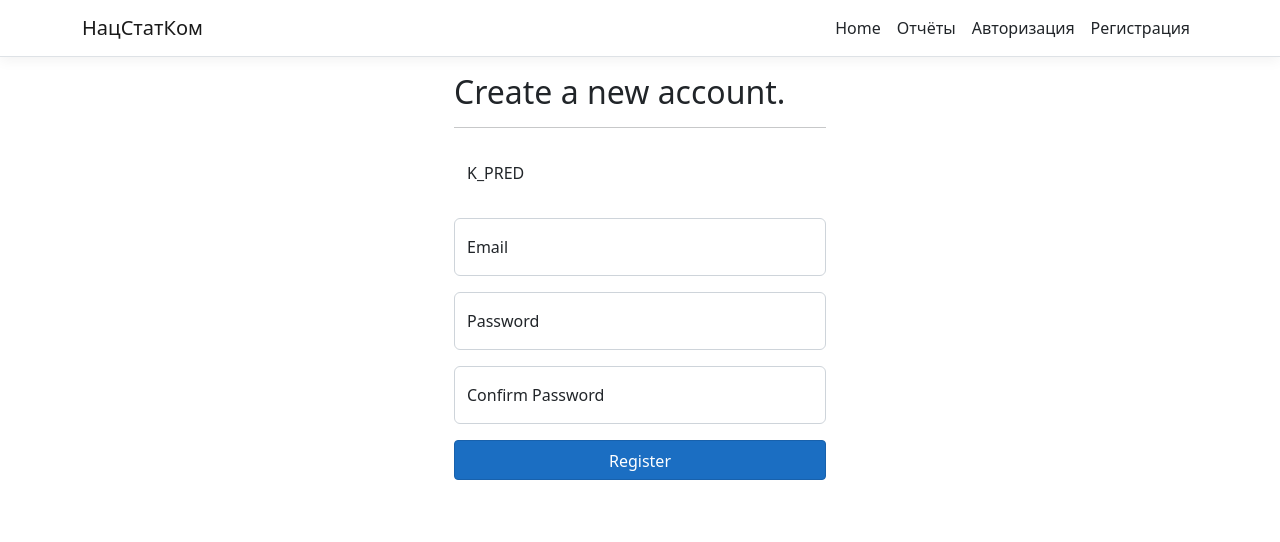
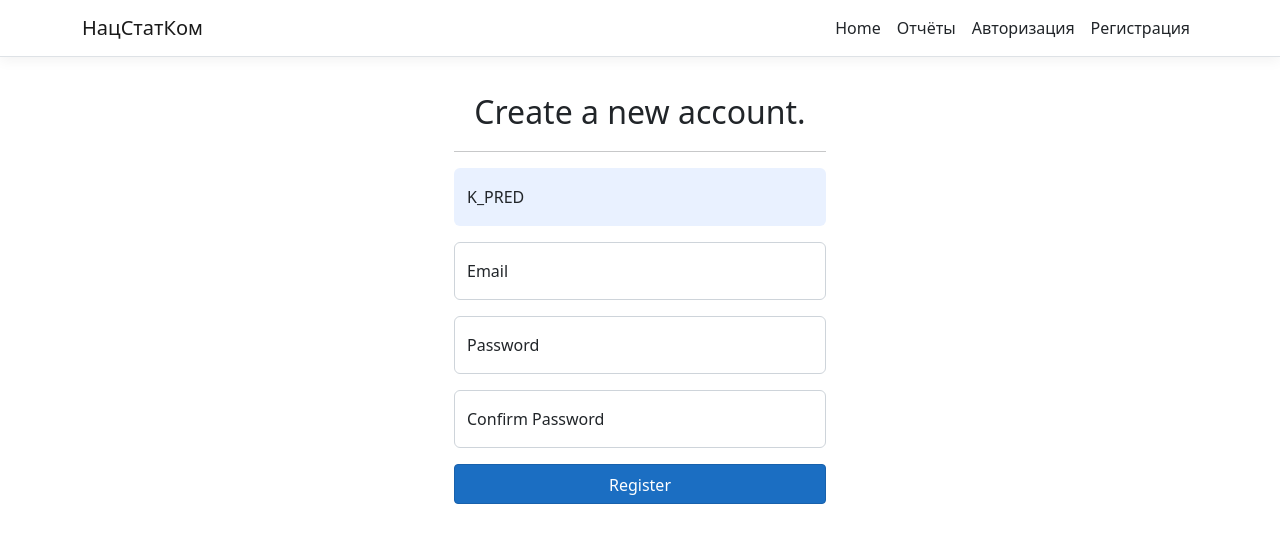
Before and after one commit to sinqx/NSCwebApiReact, a React (Create React App) app in the folder webApiReact/ClientApp/: page /api/register in a window 1280 px wide. Shown: the top 542 px of the page. Built offline with nearby package versions, Linux system fonts and the light colour scheme.

Commit message:
new styles for tables

```diff
--- a/webApiReact/ClientApp/src/components/UserReportInfo.css
+++ b/webApiReact/ClientApp/src/components/UserReportInfo.css
@@ -1,31 +1,67 @@
 /* Стили таблицы (IKSWEB) */
-table.iksweb{text-decoration: none;border-collapse:collapse;text-align:right; margin: 0 auto;width: 80%;}
-table.iksweb th{font-weight:normal;font-size:18px; color:#ffffff;background-color:#2c527d;}
-table.iksweb td{font-size:15px;color:#354251;}
-table.iksweb td,table.iksweb th{white-space:pre-wrap;padding:10px 5px;line-height:13px;vertical-align: middle;border: 1px solid #354251;}
-table.iksweb tr:hover{background-color:#f9fafb}
-table.iksweb tr:hover td{color:#354251;cursor:default;}
-table.ikswtv strong{text-align:center;}
-
-input[type="number"]  {
+table.iksweb {
+  text-decoration: none;
+  border-collapse: collapse;
   text-align: center;
-  width: 100%;
+  margin: 0 auto;
+  width: 70%;
 }
 
 
-input[type="text"] {
-  width: 90px;
-  border: none;
-  background: none;
+
+table.iksweb th {
+  font-weight: normal;
+  font-size: 18px;
+  color: #ffffff;
+  background-color: #2c527d;
+  text-align: center;
+}
+
+table.iksweb td {
+  font-size: 15px;
+  color: #354251;
+  text-align: center;
+}
+
+table.iksweb td,
+table.iksweb th {
+  white-space: pre-wrap;
+  padding: 10px 5px;
+  line-height: 13px;
+  vertical-align: middle;
+  border: 1px solid #354251;
+}
+
+table.iksweb tr:hover {
+  background-color: #f9fafb;
+}
+
+table.iksweb tr:hover td {
+  color: #354251;
+  cursor: default;
+}
+
+table.iksweb td strong {
+  text-align: right;
+  display: block;
+}
+
+table.iksweb input[type="number"],[type="text"]  {
+
+  text-align: center;
+  width: 100%;
+  border:none;
+  background: #e9f1ff;
 }
 
 .buttons-container {
+  justify-content: center;
   display: flex;
   align-items: center;
 }
 
 .btn {
-  flex: 1;
+  flex: 0;
   height: 40px; /* Измените высоту по необходимости */
   border-radius: 4px; /* Измените радиус скругления по необходимости */
   font-size: 16px; /* Измените размер шрифта по необходимости */
@@ -50,3 +86,9 @@ input[type="text"] {
   background-color: rgb(127, 0, 0);
   color: white;
 }
+
+h2 {
+  text-align: center; /* Выравнивание текста по центру */
+  margin-top: 20px; /* Верхний отступ */
+  margin-bottom: 20px; /* Нижний отступ */
+}
```
